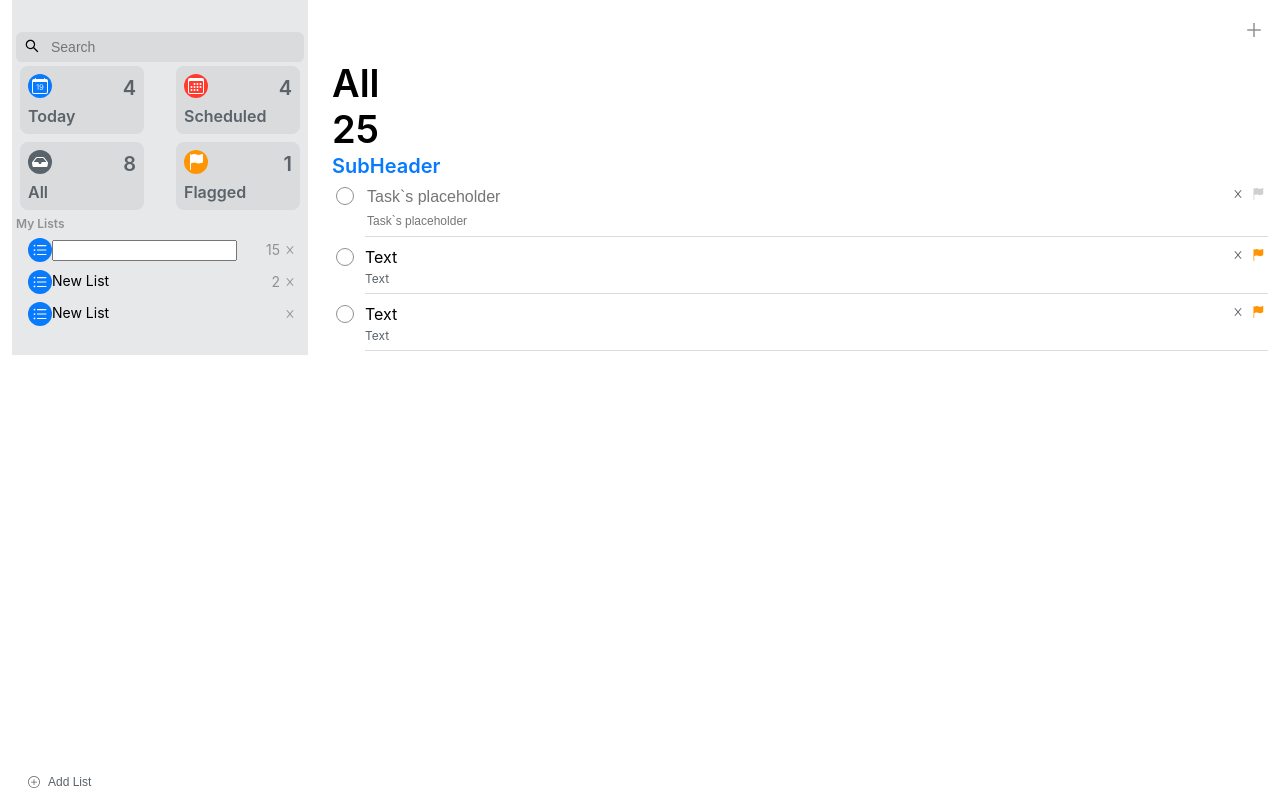
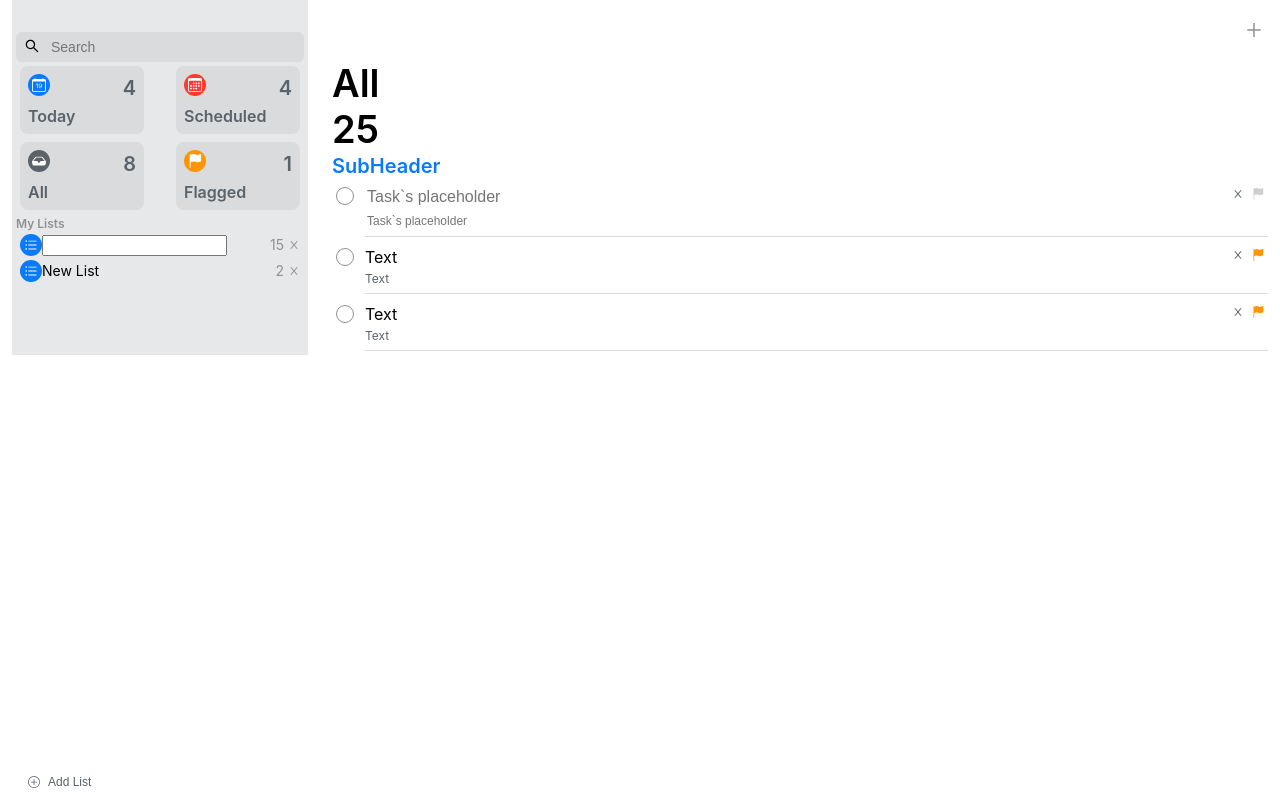
Before and after one commit to Olexandr25/ios-Planner, a React (Create React App) app: page / in a window 1280 px wide. Built offline with nearby package versions, Linux system fonts and the light colour scheme.

Commit message:
Fixed CategoryCombine, IconModule, Sidebar

```diff
--- a/src/components/IconModule/IconModule.js
+++ b/src/components/IconModule/IconModule.js
@@ -1,10 +1,10 @@
 import { IconStyled } from "./IconModule.styled"
 
 const IconModule = props => {
-  const { bgColor, color, children } = props
+  const { bgColor, color, children, className } = props
 
   return (
-    <IconStyled data-testid="iconModule" bgColor={bgColor} color={color}>
+    <IconStyled data-testid="iconModule" bgColor={bgColor} color={color} className={className}>
       {children}
     </IconStyled>
   )
--- a/src/components/IconModule/IconModule.styled.js
+++ b/src/components/IconModule/IconModule.styled.js
@@ -10,13 +10,14 @@ const Colors = {
 
 export const IconStyled = styled.div`
   border-radius: var(--border-radius-round);
-  width: 24px;
-  height: 24px;
   display: flex;
   justify-content: center;
   align-items: center;
   background-color: var(--color-blue-default);
   color: var(--color-white);
+  font-size: var(--font-size-x-small);
+  padding: var(--p-md);
+  max-height: 22px;
 
   ${props =>
     props.bgColor &&
--- a/src/components/Layout/Sidebar/Sidebar.js
+++ b/src/components/Layout/Sidebar/Sidebar.js
@@ -1,10 +1,7 @@
 // Styled variables
-import {
-  SidebarStyled,
-  ButtonContainer,
-} from "./Sidebar.styled"
+import { SidebarStyled, ButtonContainer } from "./Sidebar.styled"
 // Micro - components
-import { Input, Row, Col, Switcher, Text, Button } from "components"
+import { Input, Container, Row, Col, Switcher, Text, Button } from "components"
 // Domain - component
 import { CategoryCombined } from "domains/Categories/components"
 // Icons
@@ -61,9 +58,15 @@ const Sidebar = () => {
         className="ml-xl">
         My Lists
       </Text>
-      <CategoryCombined isEditableStr={true} length={15} />
+      <Row>
+        <Col>
+          <CategoryCombined isEditableStr={true} length={15} />
+          <CategoryCombined isEditableStr={false} length={2} />
+        </Col>
+      </Row>
+      {/* <CategoryCombined isEditableStr={true} length={15} />
       <CategoryCombined isEditableStr={false} length={2} />
-      <CategoryCombined />
+      <CategoryCombined /> */}
       <ButtonContainer>
         <Button
           icon={<BsPlusCircle />}
--- a/src/components/PageLayout/PageLayout.js
+++ b/src/components/PageLayout/PageLayout.js
@@ -1,16 +1,18 @@
-import { PageHeader, PageContent, Row, Col } from "components"
+import { PageHeader, PageContent, Container, Row, Col } from "components"
 import { PageLayoutStyled } from "./PageLayout.styled"
 
-const PageLayout = props => {
+const PageLayout = () => {
   return (
     <PageLayoutStyled data-testid="PageLayout">
       <Row className="mb-xl">
+        <Container>
           <Col variant={12}>
             <PageHeader />
           </Col>
           <Col variant={12}>
             <PageContent />
           </Col>
+        </Container>
       </Row>
     </PageLayoutStyled>
   )
--- a/src/domains/Categories/components/CategoryCombined.js
+++ b/src/domains/Categories/components/CategoryCombined.js
@@ -14,16 +14,39 @@ const CategoryCombined = props => {
 
   return (
     <>
-      {/* <div>
-        <div>
-          <IconModule>
+      <div
+        style={{
+          display: "flex",
+          alignItems: "flex-start",
+          width: "inherit",
+          justifyContent: "space-between",
+          paddingLeft: "4px",
+          marginBottom: "4px"
+        }}>
+        <div style={{ display: "flex", width: "inherit" }}>
+          <IconModule className="mr-lg">
             <AiOutlineUnorderedList />
           </IconModule>
+          {isEditableStr ? (
+            <Input variant="classic" />
+          ) : (
+            <Text size="xsm">New List</Text>
+          )}
         </div>
-        <div></div>
-      </div> */}
+        <div style={{ display: "flex" }}>
+          <Text size="xsm" color="secondary" fontWeight="regular">
+            {length}
+          </Text>
+          <Button
+            size="xxsm"
+            borderType="none"
+            icon={<AiOutlineClose />}
+            color="secondary"
+          />
+        </div>
+      </div>
 
-      <CategoryCombinedStyled
+      {/* <CategoryCombinedStyled
         data-testid="CategoryCombined"
         className={className}>
         <CategoryLeft data-testid="CategoryLeft">
@@ -49,7 +72,7 @@ const CategoryCombined = props => {
             color="secondary"
           />
         </CategoryRight>
-      </CategoryCombinedStyled>
+      </CategoryCombinedStyled> */}
     </>
   )
 }
```
Lines whose indentation alone changed are shown as unchanged.
